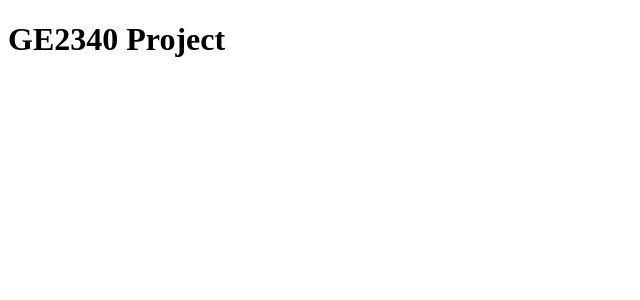
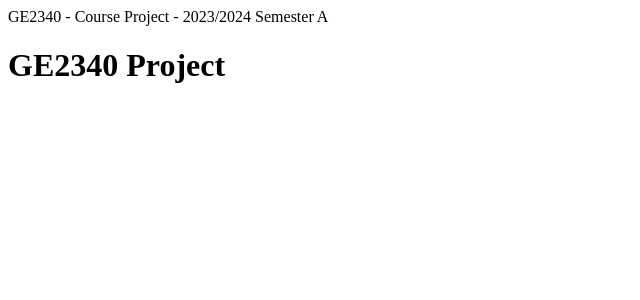
Before and after one commit to clo3olb/ge2340, a Next.js app: page / in a window 1280 px wide. Shown: the top 300 px of the page, without its empty margins (0-640 px from the left). Built offline with nearby package versions, Linux system fonts and the light colour scheme.

Commit message:
create header

```diff
--- /dev/null
+++ b/components/Header.tsx
@@ -0,0 +1,9 @@
+function Header() {
+  return (
+    <div className="header">
+      <span>GE2340 - Course Project - 2023/2024 Semester A</span>
+    </div>
+  );
+}
+
+export default Header;
--- a/pages/_document.tsx
+++ b/pages/_document.tsx
@@ -1,13 +1,15 @@
-import { Html, Head, Main, NextScript } from 'next/document'
+import Header from "@/components/Header";
+import { Html, Head, Main, NextScript } from "next/document";
 
 export default function Document() {
   return (
     <Html lang="en">
       <Head />
       <body>
+        <Header />
         <Main />
         <NextScript />
       </body>
     </Html>
-  )
+  );
 }
```
